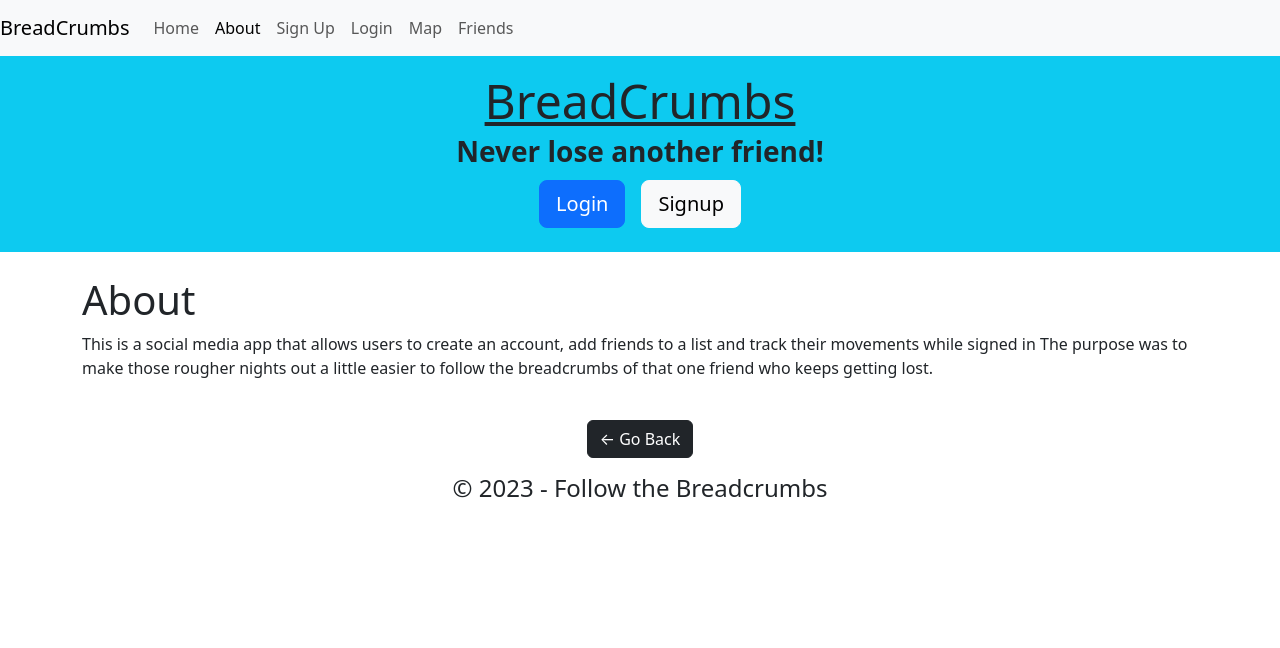
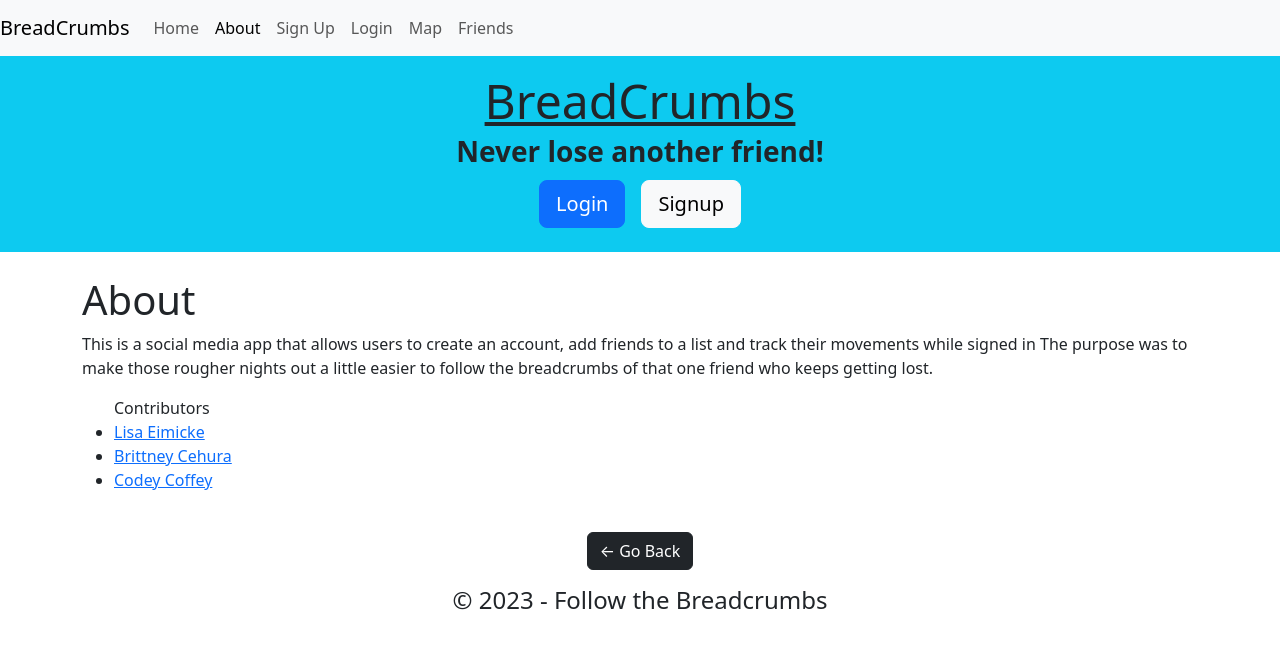
Before and after one commit to RedactdName/friendTracker, a React (Vite) app in the folder client/: page /about in a window 1280 px wide. Shown: the top 648 px of the page. Built offline with nearby package versions, Linux system fonts and the light colour scheme.

Commit message:
add selves as contributors in About

```diff
--- a/client/package.json
+++ b/client/package.json
@@ -21,6 +21,7 @@
     "concurrently": "^8.2.2",
     "dotenv": "^16.3.1",
     "google-map-react": "^2.2.1"
+    ""
   },
   "devDependencies": {
     "@types/react": "^18.0.37",
--- a/client/src/pages/About.jsx
+++ b/client/src/pages/About.jsx
@@ -6,6 +6,11 @@ function About() {
       <p>
         This is a social media app that allows users to create an account, add friends to a list and track their movements while signed in The purpose was to make those rougher nights out a little easier to follow the breadcrumbs of that one friend who keeps getting lost.
         </p>
+        <ul>Contributors
+        <li><a href="https://github.com/RedactdName">Lisa Eimicke</a></li>
+        <li><a href="https://github.com/Cehura-Code">Brittney Cehura</a></li>
+        <li><a href="https://github.com/ccoff1798">Codey Coffey</a></li>
+        </ul >
     </div>
   );
 }
```
